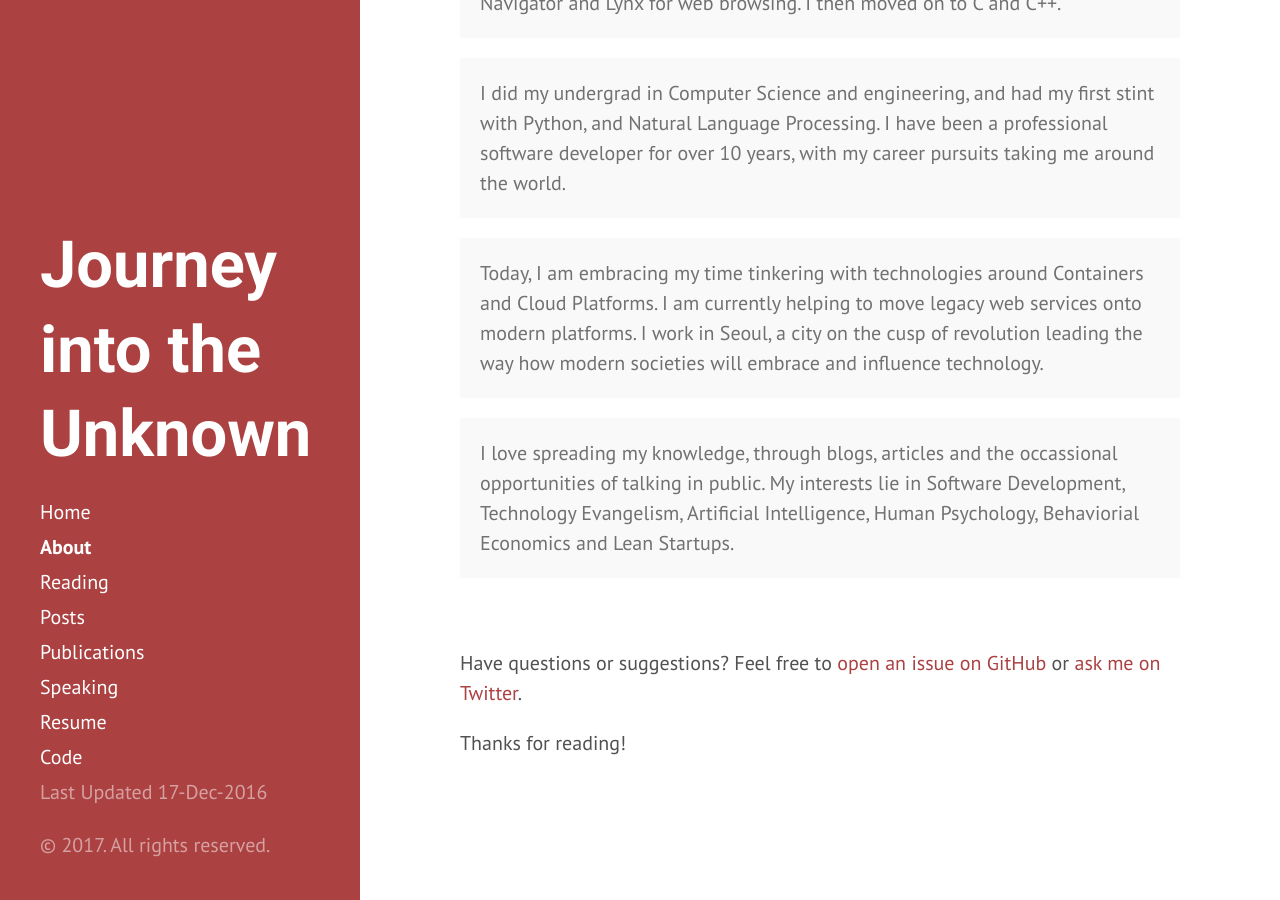
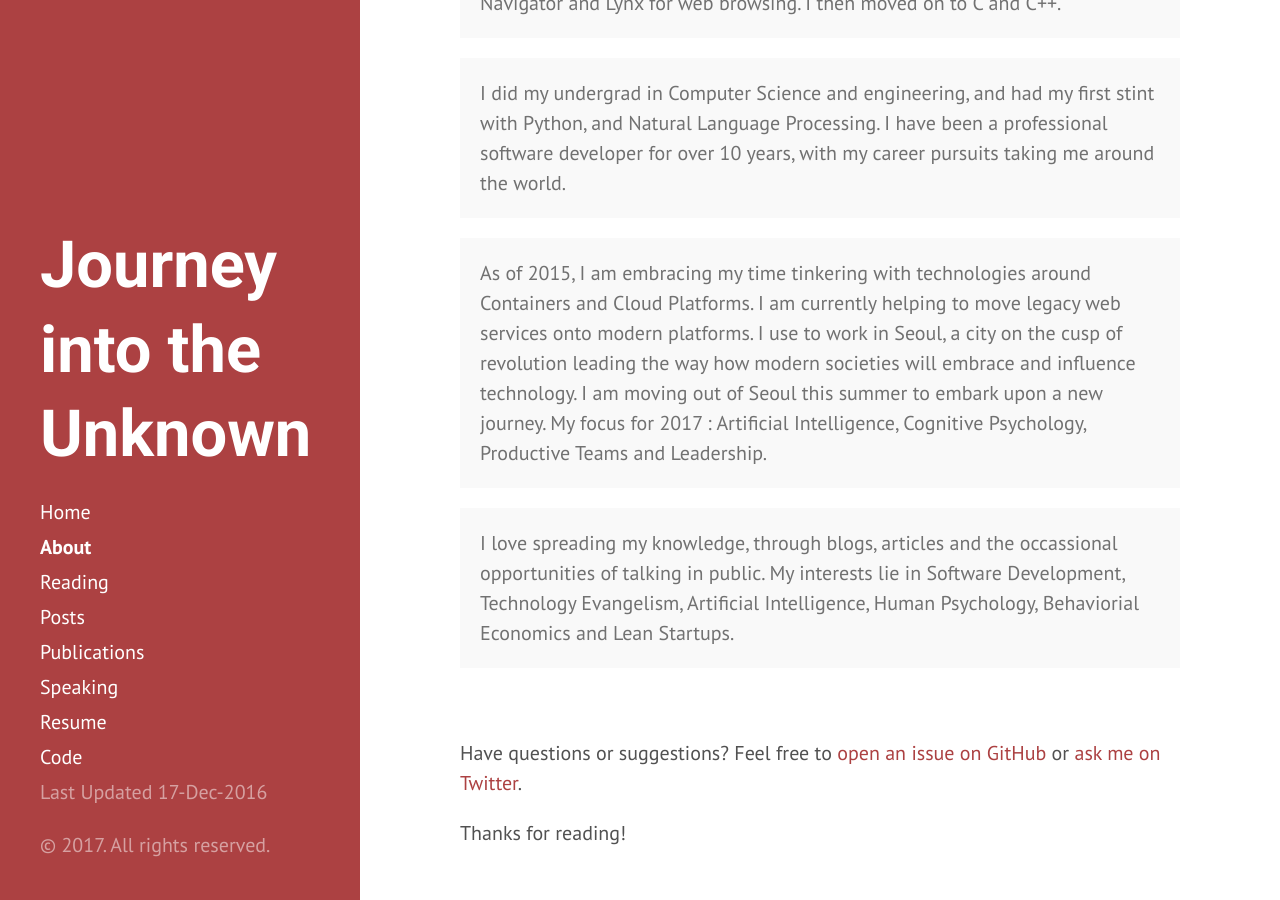
Before and after one commit to vivekjuneja/vivekjuneja.github.io, a Jekyll site: the page built from about.md, in a window 1280 px wide and 900 px high, scrolled down 982 px. Built offline with Jekyll 4.4.1, drawn with Linux system fonts in a browser that asks for light colours.

Commit message:
Updated current status

```diff
--- a/about.md
+++ b/about.md
@@ -24,9 +24,11 @@ title: About
 </p>
 <p class="message">
 
-  Today, I am embracing my time tinkering with technologies around Containers and Cloud Platforms. I am currently helping to move legacy web services onto modern platforms.
+  As of 2015, I am embracing my time tinkering with technologies around Containers and Cloud Platforms. I am currently helping to move legacy web services onto modern platforms.
 
-  I work in Seoul, a city on the cusp of revolution leading the way how modern societies will embrace and influence technology.
+  I use to work in Seoul, a city on the cusp of revolution leading the way how modern societies will embrace and influence technology.
+
+  I am moving out of Seoul this summer to embark upon a new journey. My focus for 2017 : Artificial Intelligence, Cognitive Psychology, Productive Teams and Leadership.
 
 </p>
 <p class="message">
```
